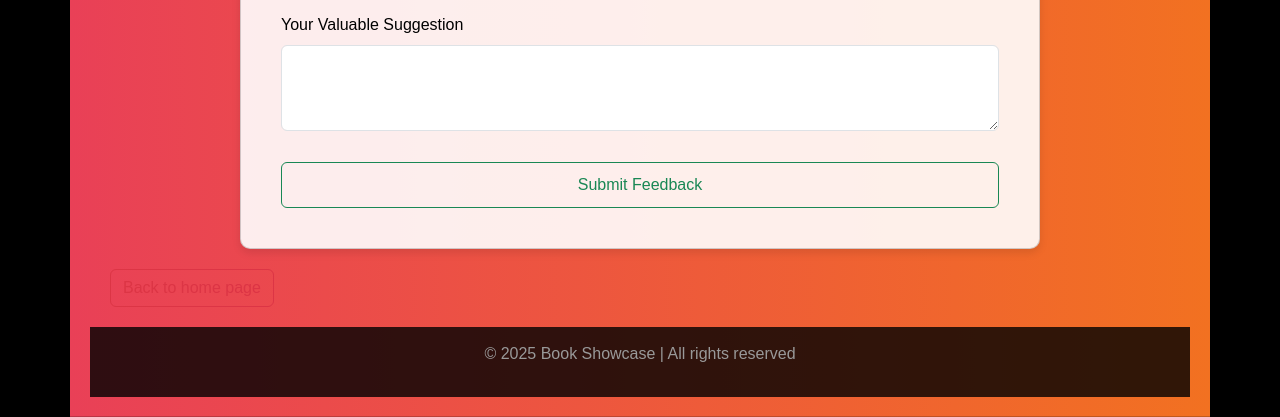
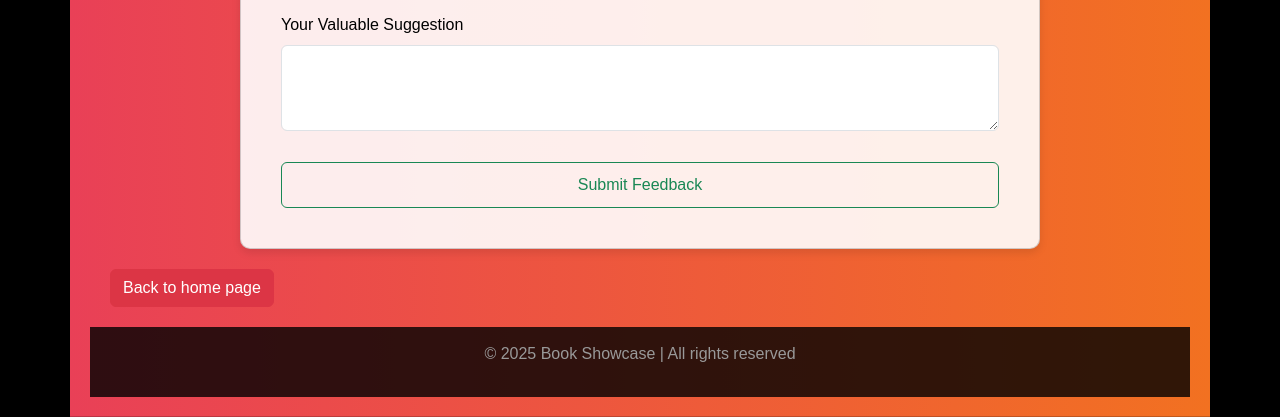
Before and after one commit to Surajk86808/Book-show-, a plain HTML site: page click2.html in a window 1280 px wide. Shown: the part 786-1203 px from the top of the page. Drawn offline with nearby package versions, Linux system fonts and the light colour scheme; files whose address does not match are found by name.

Commit message:
Update click2.html

```diff
--- a/click2.html
+++ b/click2.html
@@ -340,7 +340,7 @@
                 </div>
             </div>
             <a href="index.html">
-                <button   class="btn btn-outline-danger ">Back to home page</button>
+                <button   class="btn btn-danger ">Back to home page</button>
             </a>
         </main>
 
```
